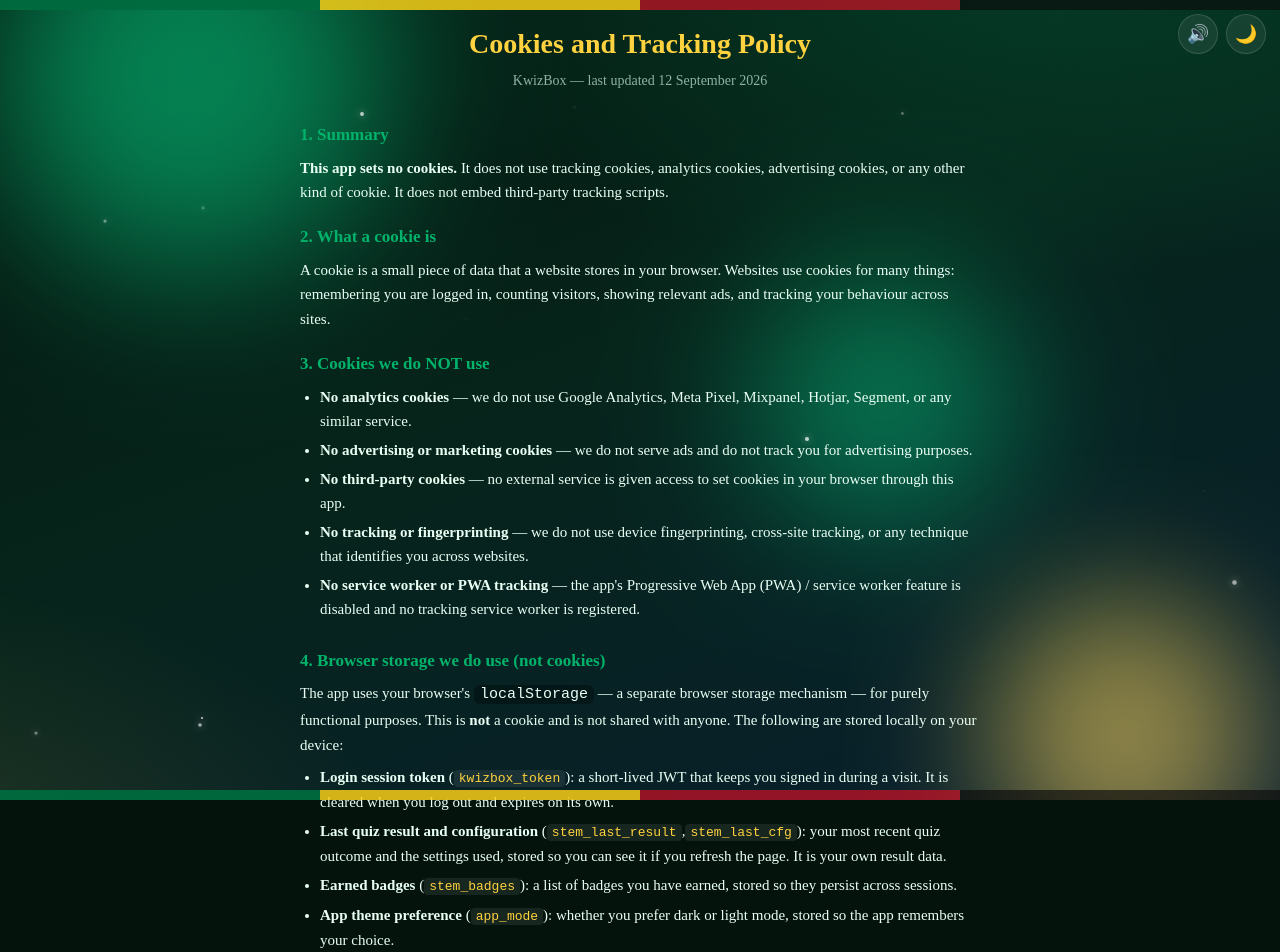
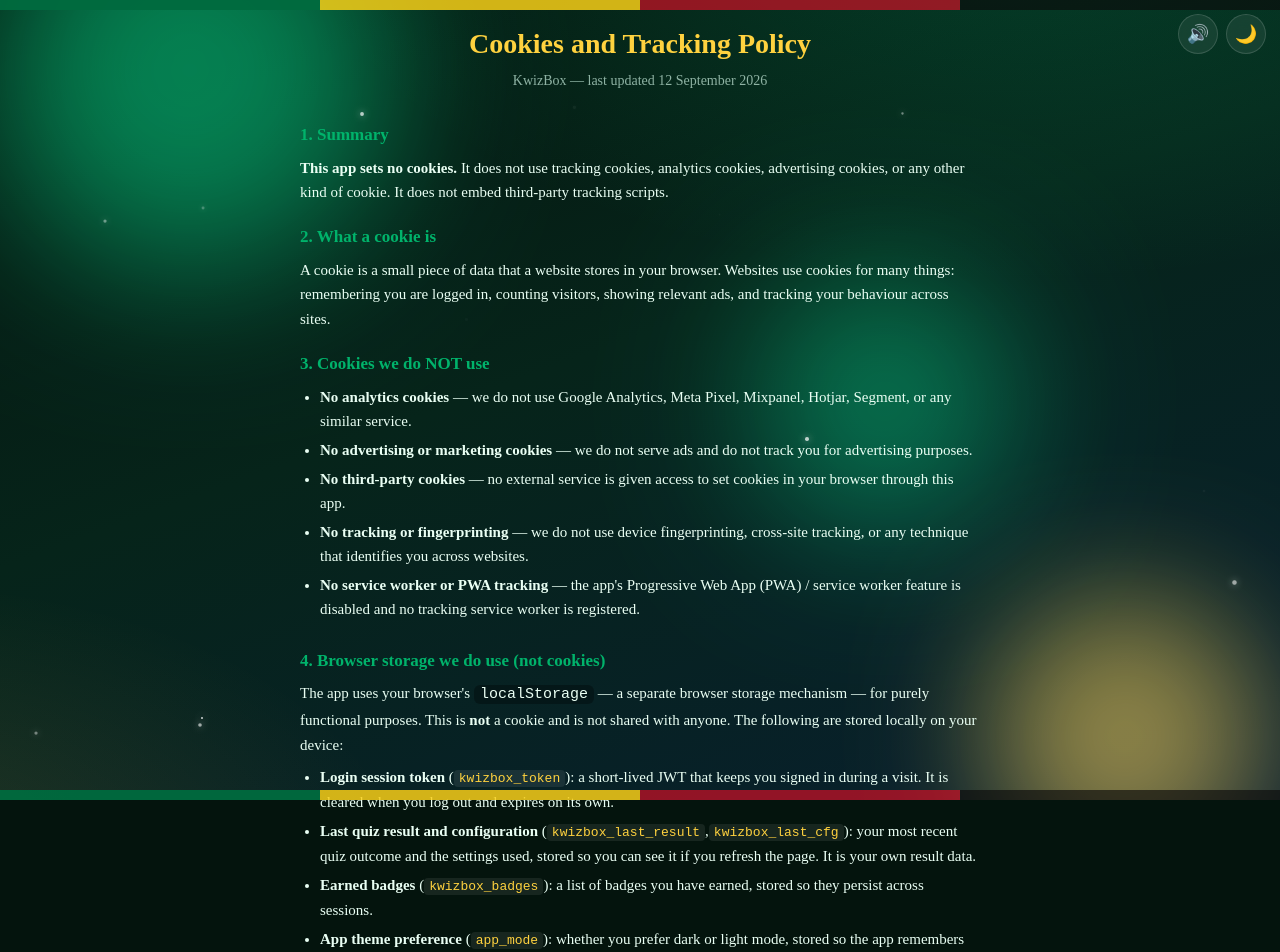
Before and after one commit to AmoakoBarnie/KwizBox, a React (Vite) app in the folder frontend/: page /cookie-policy in a window 1280 px wide. Shown: the top 952 px of the page. Built offline with nearby package versions, Linux system fonts and the light colour scheme; no server answers.

Commit message:
Fix: all token keys kwizbox_* (not stem_*) per skill spec

```diff
--- a/frontend/index.html
+++ b/frontend/index.html
@@ -6,7 +6,7 @@
     <meta name="viewport" content="width=device-width, initial-scale=1.0, viewport-fit=cover" />
     <meta name="theme-color" content="#0b7a4b" />
     <meta name="description" content="Fun, curriculum-aligned STEM trivia for Ghanaian learners (Primary 4 – JHS 3)." />
-    <title>KwizBox</title>
+    <title>KwizBoz</title>
     <link rel="preconnect" href="https://fonts.googleapis.com" />
     <link rel="preconnect" href="https://fonts.gstatic.com" crossorigin />
     <link href="https://fonts.googleapis.com/css2?family=Inter:wght@400;500;600;700&family=Poppins:wght@600;700;800&display=swap" rel="stylesheet" />
--- a/frontend/src/badges.js
+++ b/frontend/src/badges.js
@@ -28,7 +28,7 @@
   { id: 'class_b9',      name: 'JHS Veteran',    desc: 'Complete a quiz at class B9',        icon: '🎓' },
 ]
 
-const BADGE_KEY = 'stem_badges'
+const BADGE_KEY = 'kwizbox_badges'
 
 /** Load earned badge IDs from localStorage (survives sessions). */
 export function loadBadges() {
--- a/frontend/src/pages/CookiePolicy.jsx
+++ b/frontend/src/pages/CookiePolicy.jsx
@@ -69,12 +69,12 @@
               expires on its own.
             </li>
             <li>
-              <strong>Last quiz result and configuration</strong> (<code>stem_last_result</code>,
-              <code>stem_last_cfg</code>): your most recent quiz outcome and the settings used,
+              <strong>Last quiz result and configuration</strong> (<code>kwizbox_last_result</code>,
+              <code>kwizbox_last_cfg</code>): your most recent quiz outcome and the settings used,
               stored so you can see it if you refresh the page. It is your own result data.
             </li>
             <li>
-              <strong>Earned badges</strong> (<code>stem_badges</code>): a list of badges you
+              <strong>Earned badges</strong> (<code>kwizbox_badges</code>): a list of badges you
               have earned, stored so they persist across sessions.
             </li>
             <li>
--- a/frontend/src/pages/Quiz.jsx
+++ b/frontend/src/pages/Quiz.jsx
@@ -117,8 +117,8 @@
     const max_streak = Math.max(...answers.map(a => a.streak || 0), streak)
     try {
       const res = await api.submit({ ...cfg, question_ids: finalAnswers.map(a => a.question_id), answers: finalAnswers.map(a => ({ ...a, max_streak })), duration_seconds, max_streak }, token)
-      try { localStorage.setItem('stem_last_result', JSON.stringify(res)) } catch (e) {}
-      try { localStorage.setItem('stem_last_cfg', JSON.stringify(cfg)) } catch (e) {}
+      try { localStorage.setItem('kwizbox_last_result', JSON.stringify(res)) } catch (e) {}
+      try { localStorage.setItem('kwizbox_last_cfg', JSON.stringify(cfg)) } catch (e) {}
       nav('/summary', { state: { result: res, cfg } })
     } catch (e) { setErr(e.message); setSubmitting(false) }
   }
--- a/frontend/src/pages/Settings.jsx
+++ b/frontend/src/pages/Settings.jsx
@@ -269,9 +269,9 @@
                 Remove cached data from this browser. Your account progress is safe on the server.
               </p>
               <button className="btn" onClick={() => {
-                localStorage.removeItem('stem_badges')
-                localStorage.removeItem('stem_last_result')
-                localStorage.removeItem('stem_last_cfg')
+                localStorage.removeItem('kwizbox_badges')
+                localStorage.removeItem('kwizbox_last_result')
+                localStorage.removeItem('kwizbox_last_cfg')
                 localStorage.removeItem('stem_theme')
                 localStorage.removeItem('stem_sound')
                 setToast({ msg: 'Local data cleared', type: 'success' })
--- a/frontend/src/pages/Summary.jsx
+++ b/frontend/src/pages/Summary.jsx
@@ -266,10 +266,10 @@
 function renderSummary({ result, cfg, nav, user, isGuest, fromStorage = false, showShareCard, setShowShareCard, shareToast, setShareToast }) {
   // Evaluate & award badges
   if (user && !isGuest) {
-    const existingBadges = JSON.parse(localStorage.getItem('stem_badges') || '[]')
+    const existingBadges = JSON.parse(localStorage.getItem('kwizbox_badges') || '[]')
     const { newBadges, newlyAwarded } = evaluateBadges(result, cfg, existingBadges)
     if (newBadges.length > existingBadges.length) {
-      localStorage.setItem('stem_badges', JSON.stringify(newBadges))
+      localStorage.setItem('kwizbox_badges', JSON.stringify(newBadges))
       window.__lastQuizResult = result
       window.__lastQuizCfg = cfg
       levelUp()
@@ -545,8 +545,8 @@
     if (!triedStorage) {
       // Try to read from localStorage as last resort
       try {
-        const savedResult = JSON.parse(localStorage.getItem('stem_last_result') || 'null')
-        const savedCfg = JSON.parse(localStorage.getItem('stem_last_cfg') || 'null')
+        const savedResult = JSON.parse(localStorage.getItem('kwizbox_last_result') || 'null')
+        const savedCfg = JSON.parse(localStorage.getItem('kwizbox_last_cfg') || 'null')
         if (savedResult) {
           setTriedStorage(true)
           return renderSummary({ result: savedResult, cfg: savedCfg, nav, user, isGuest, fromStorage: true, showShareCard, setShowShareCard, shareToast, setShareToast })
@@ -564,8 +564,8 @@
 
   // Save to localStorage for future refreshes
   useEffect(() => {
-    localStorage.setItem('stem_last_result', JSON.stringify(result))
-    localStorage.setItem('stem_last_cfg', JSON.stringify(cfg))
+    localStorage.setItem('kwizbox_last_result', JSON.stringify(result))
+    localStorage.setItem('kwizbox_last_cfg', JSON.stringify(cfg))
   }, [result, cfg])
 
   // System preference auto-detect (if mode selector exists elsewhere, skip)
```
